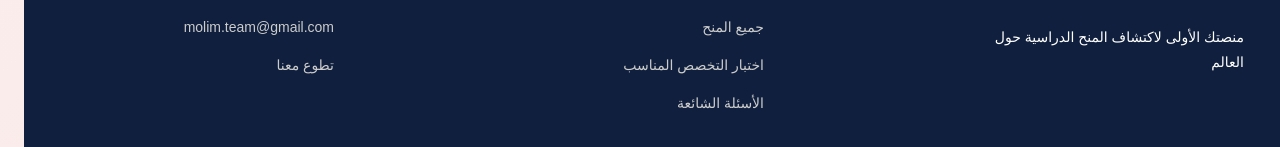
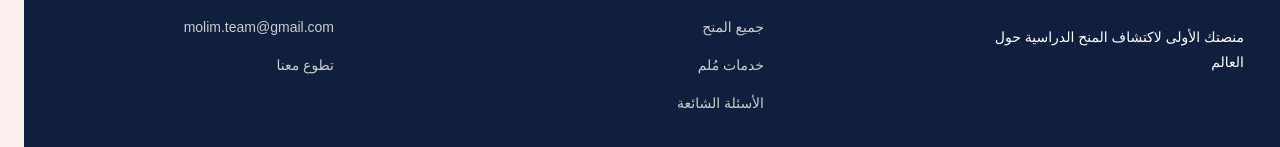
Before and after one commit to molim-team/molim-js, a Next.js app: page / in a window 1280 px wide. Shown: the part 2775-2922 px from the top of the page. Built offline with nearby package versions, Linux system fonts and the light colour scheme; no server answers.

Commit message:
change footr

```diff
--- a/src/components/Footer.jsx
+++ b/src/components/Footer.jsx
@@ -14,7 +14,7 @@ export default function Footer() {
           <h4>روابط سريعة</h4>
           <Link href="/">الرئيسية</Link>
           <Link href="/scholarships">جميع المنح</Link>
-          <Link href="/quiz">اختبار التخصص المناسب</Link>
+          <Link href="/services">خدمات مُلم</Link>
           <Link href="/faq">الأسئلة الشائعة</Link>
         </div>
 
```
